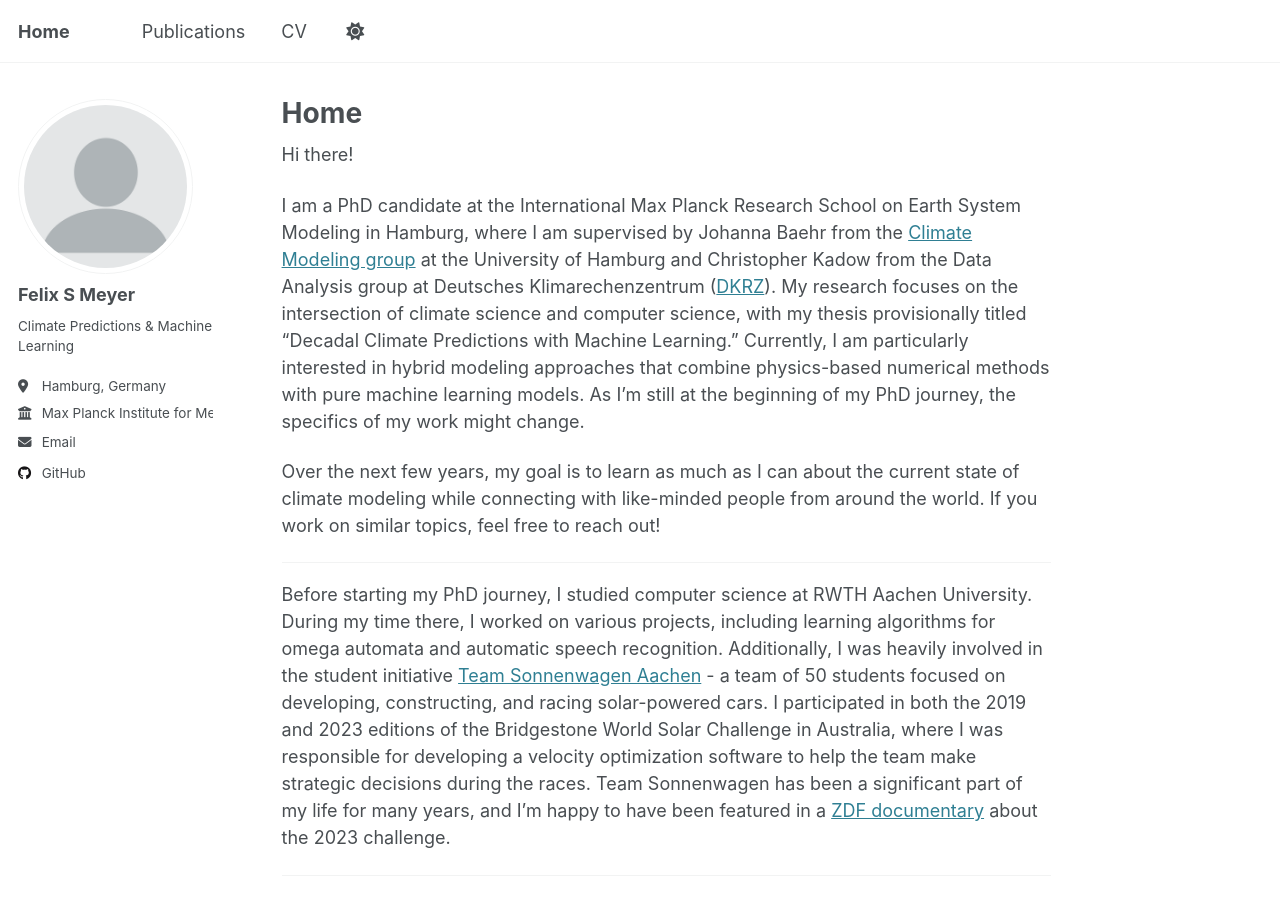
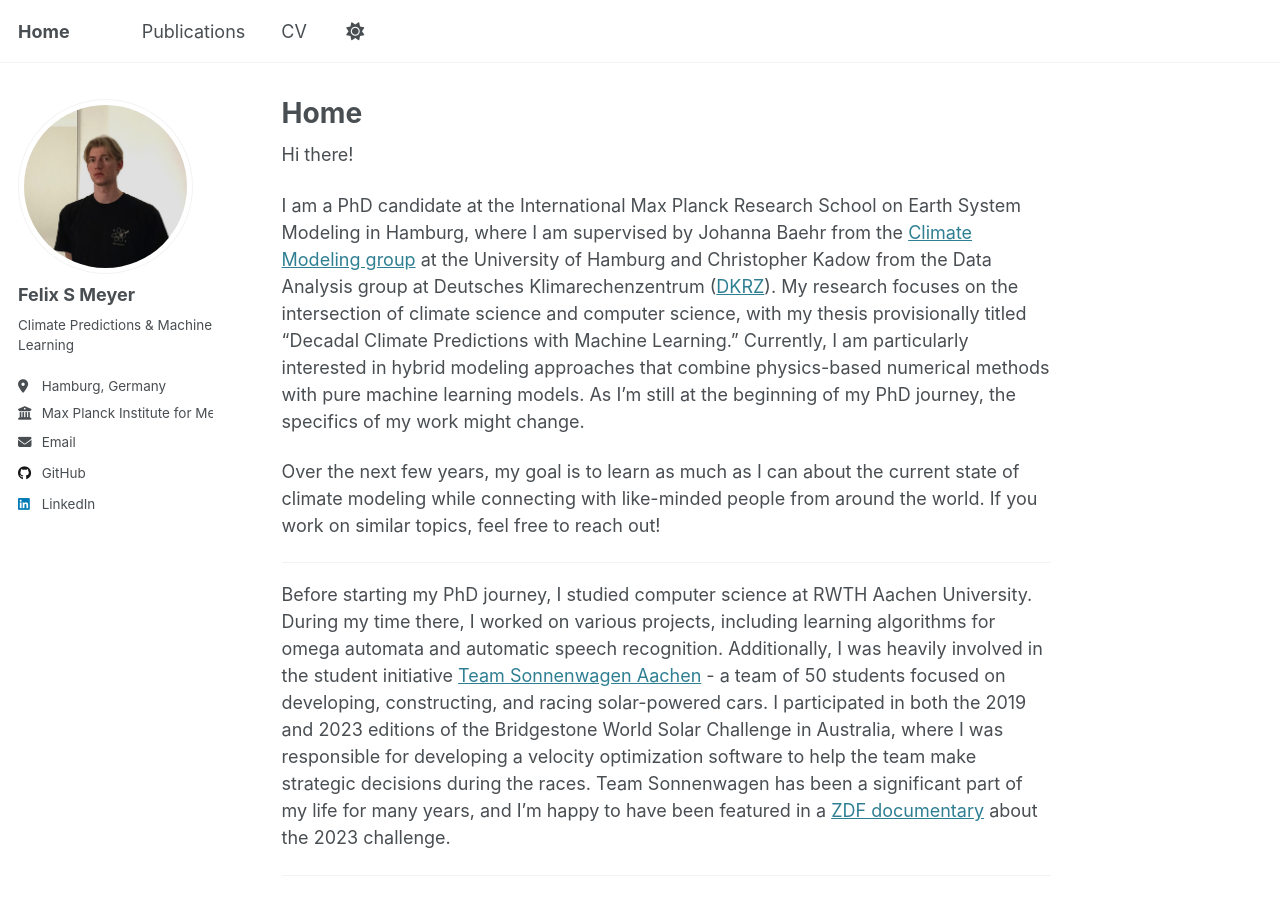
Before and after one commit to fesemeyer/fesemeyer.github.io, a Jekyll site: the page built from _pages/about.md, in a window 1280 px wide and 900 px high. Built offline with Jekyll 4.4.1, drawn with Linux system fonts in a browser that asks for light colours.

Commit message:
add profile picture and LinkedIn

```diff
--- a/_config.yml
+++ b/_config.yml
@@ -22,7 +22,7 @@ repository               : "fesemeyer/fesemeyer.github.io"
 #               Additional customization can be done by editing /_includes/author-profile.html
 author:
   # Biographic information
-  avatar           : "profile.png"
+  avatar           : "portrait.jpg"
   name             : "Felix S Meyer"
   pronouns         : # example: "she/her"
   bio              : "Climate Predictions & Machine Learning"
@@ -45,7 +45,7 @@ author:
   bitbucket        : # Username - Update with your username on the site
   codepen          : # Username
   dribbble         : # Username
-  github           : "fesemeyer"
+  github           : fesemeyer
   kaggle           : # Username
   stackoverflow    : # User number or user number and name (i.e., use "1" or "1/jeff-atwood")
 
@@ -59,7 +59,7 @@ author:
   keybase          : # Username
   instagram        : # Username
   lastfm           : # Username
-  linkedin         : # Username
+  linkedin         : felix-meyer-092597180
   mastodon         : # URL
   medium           : # URL
   pinterest        : # Username
```
Also changed, not shown: images/portrait.jpg (added).
